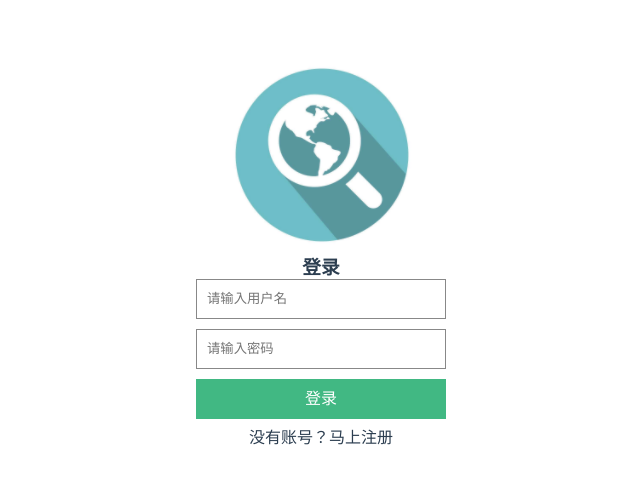
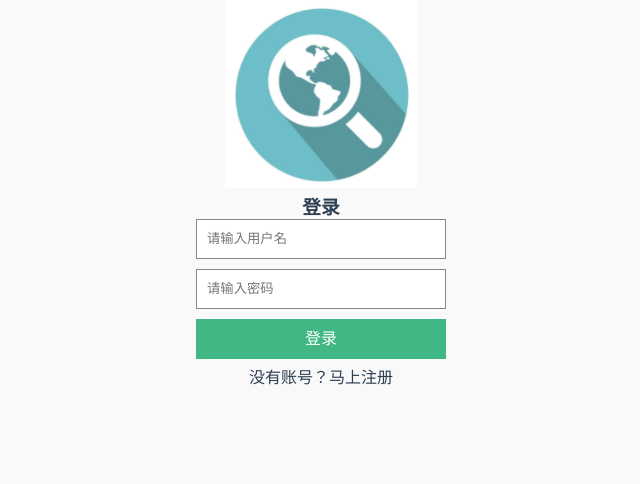
Before and after one commit to RedSmallPanda/SE-frontend-proj2, a Vue app in the folder my-project/: page / in a window 1280 px wide. Shown: the top 484 px of the page, without its empty margins (319-959 px from the left). Built offline with nearby package versions, Linux system fonts and the light colour scheme.

Commit message:
设置页面背景为灰色

```diff
--- a/my-project/src/App.vue
+++ b/my-project/src/App.vue
@@ -15,12 +15,13 @@
 
   @import './assets/css/public.css';
   #app {
-    /*background-color: rgba(213, 215, 217, .15);*/
+    background-color: rgba(213, 215, 217, .15);
     font-family: 'Avenir', Helvetica, Arial, sans-serif;
     -webkit-font-smoothing: antialiased;
     -moz-osx-font-smoothing: grayscale;
     text-align: center;
     color: #2c3e50;
-    margin-top: 60px;
+    margin-top: 0px;
+    padding-bottom: 25rem
   }
 </style>
```
